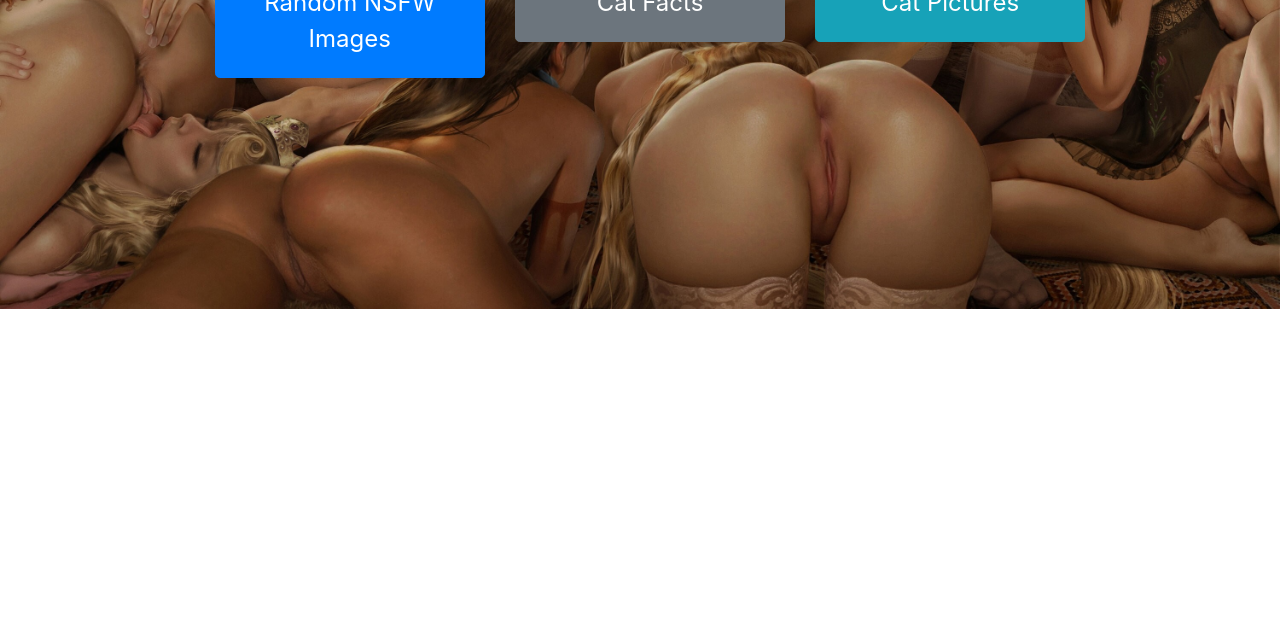
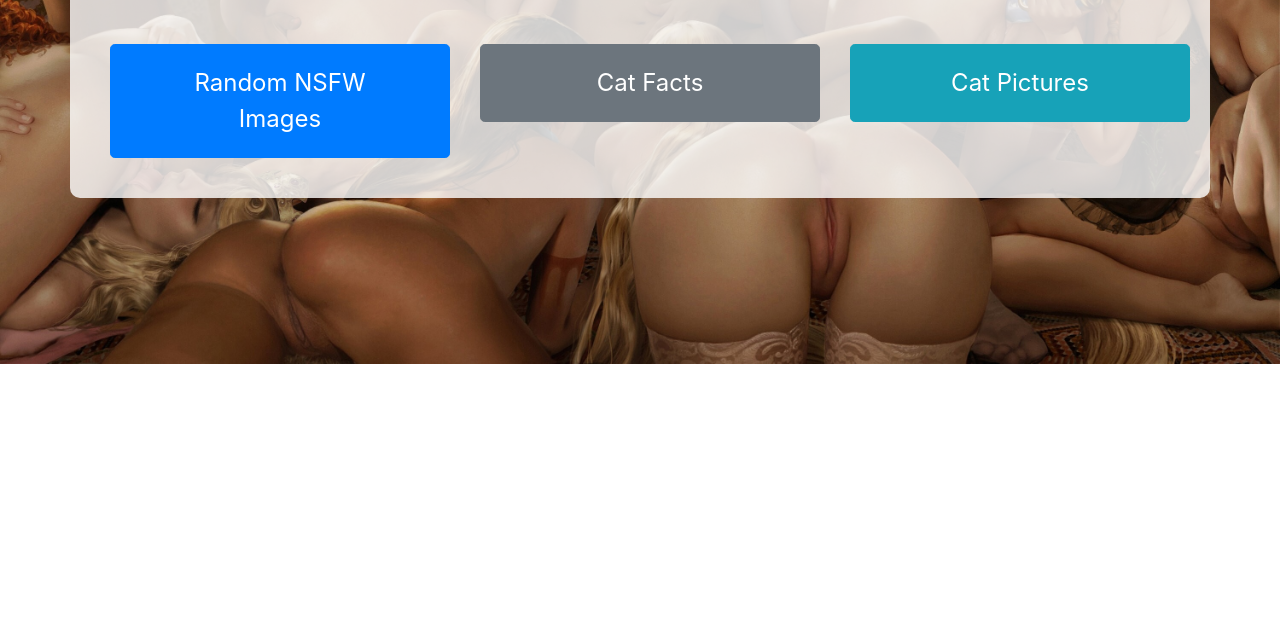
Before and after one commit to RichardMB1217/richardmb1217.github.io, a plain HTML site: page index.html in a window 1280 px wide. Shown: the part 168-800 px from the top of the page. Drawn offline with nearby package versions, Linux system fonts and the light colour scheme.

Commit message:
Update index.html

```diff
--- a/index.html
+++ b/index.html
@@ -19,11 +19,10 @@
         height: 100%;
       }
       .container {
-        display: flex;
-        flex-direction: column;
-        justify-content: center;
-        align-items: center;
-        height: 100%;
+        background-color: rgba(255, 255, 255, 0.8);
+        border-radius: 10px;
+        padding: 30px;
+        margin-top: 50px;
       }
       h1 {
         font-size: 60px;
```
